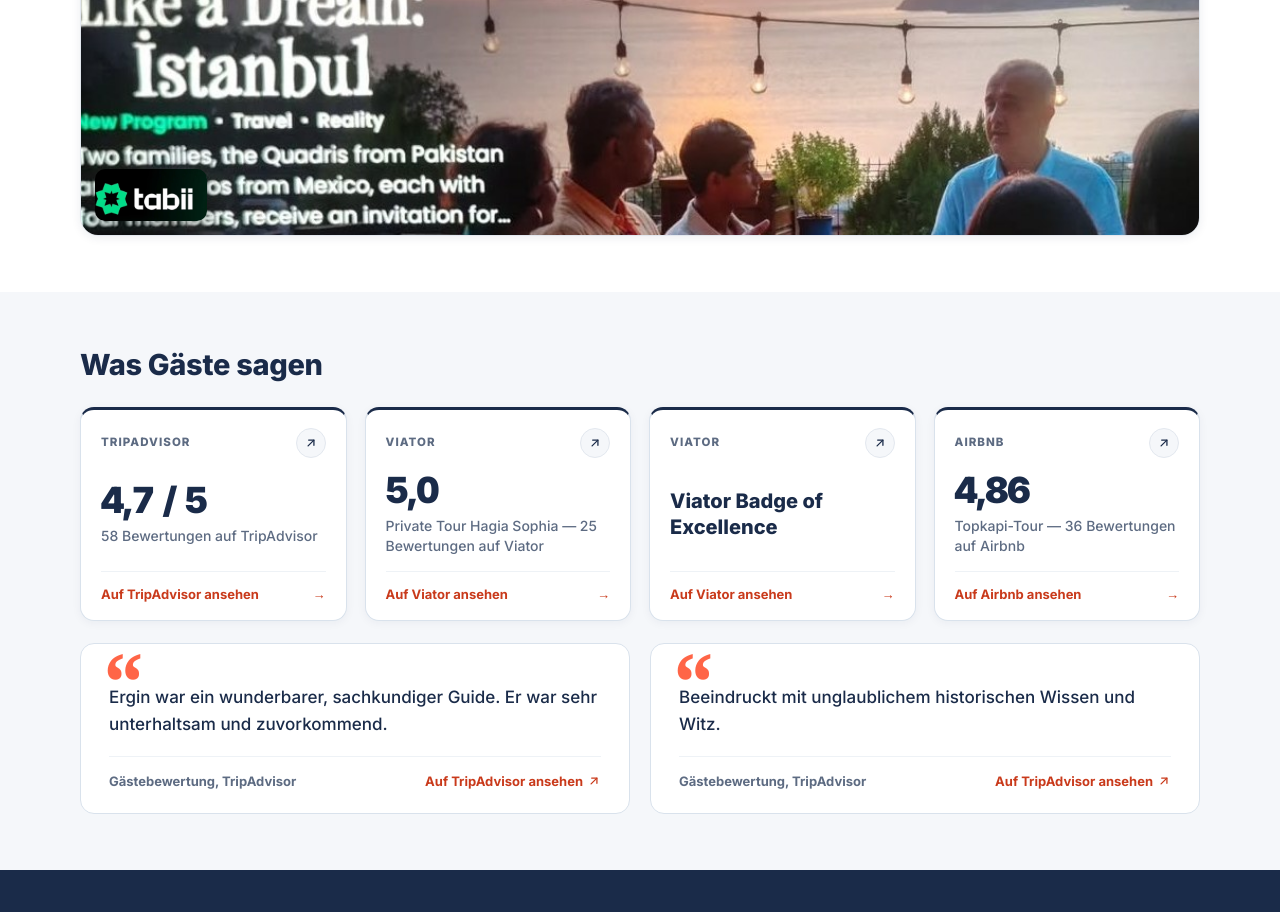
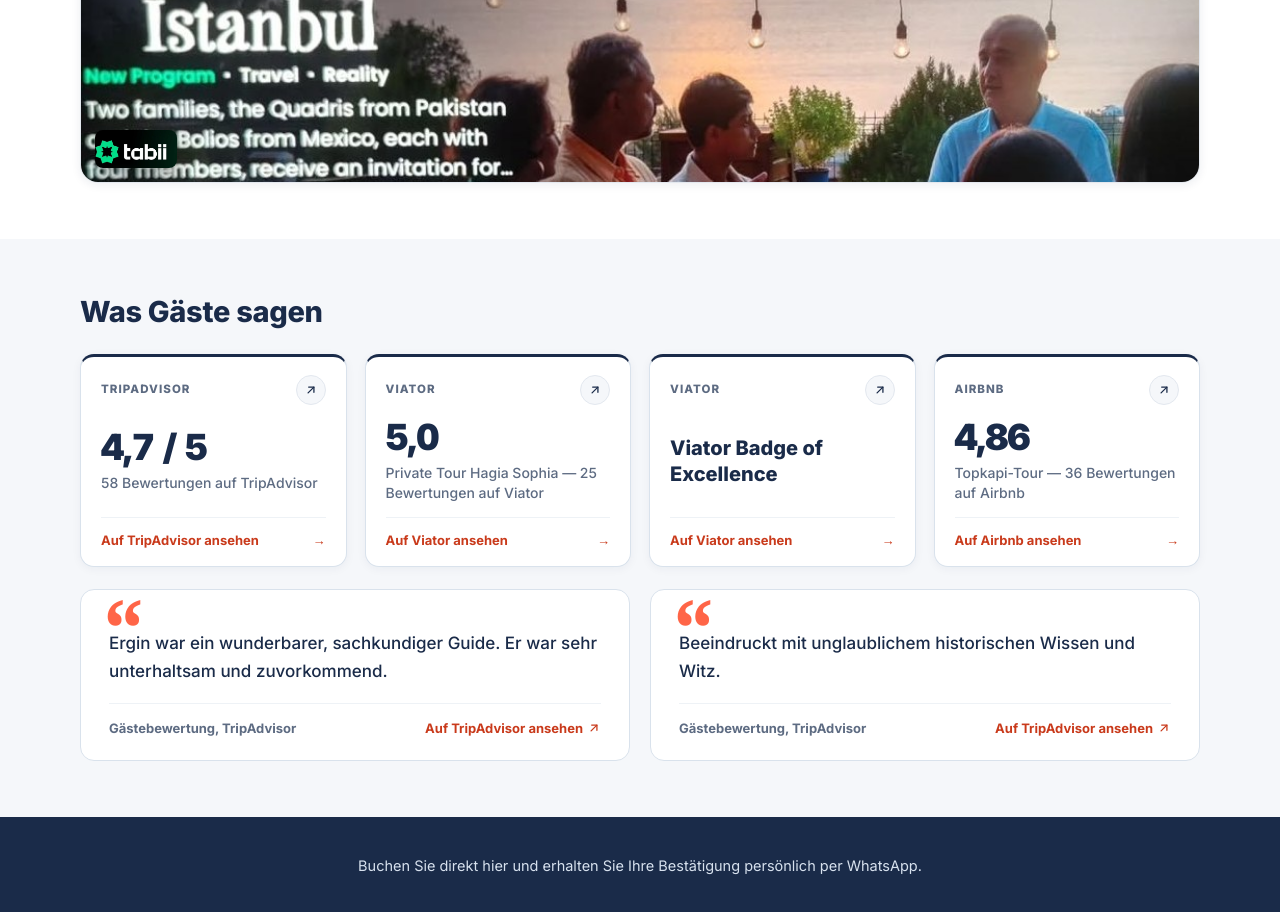
Before and after one commit to 7amed3li/oligarch-travel, a Next.js app: page /de in a window 1280 px wide. Shown: the part 4700-5612 px from the top of the page. Built offline with nearby package versions, Linux system fonts and the light colour scheme.

Commit message:
tabii card: link to the /tr/ watch page (the /ar/ path 404s in Turkey), wider scene crop with the full title and faces, smaller logo badge

```diff
--- a/app/globals.css
+++ b/app/globals.css
@@ -1524,8 +1524,8 @@ html.splash-done .ss-root{display:none!important}
    sits inside the picture, and the whole card opens the film page. ---- */
 .tabii-card{position:relative;display:block;margin-top:18px;border-radius:18px;overflow:hidden;border:1px solid var(--line);box-shadow:var(--shadow)}
 .tabii-scene{display:block;width:100%;height:auto}
-.tabii-badge{position:absolute;left:14px;bottom:14px;height:52px;width:auto;border-radius:10px;box-shadow:0 8px 20px rgba(0,0,0,.35)}
-@media(max-width:640px){.tabii-badge{height:40px;left:10px;bottom:10px}}
+.tabii-badge{position:absolute;left:14px;bottom:14px;height:38px;width:auto;border-radius:8px;box-shadow:0 8px 20px rgba(0,0,0,.35)}
+@media(max-width:640px){.tabii-badge{height:30px;left:10px;bottom:10px}}
 
 /* ---- Language flags (inline SVG, identical on every platform) ---- */
 .flag-ic{display:inline-flex;width:20px;height:15px;border-radius:3px;overflow:hidden;flex:none;box-shadow:inset 0 0 0 1px rgba(26,43,73,.14)}
--- a/components/HomePage.tsx
+++ b/components/HomePage.tsx
@@ -101,7 +101,7 @@ export default function HomePage({ locale, prices }: { locale: Locale; prices: P
           <p className="sec-sub">{u.tabii_text}</p>
           <a
             className="tabii-card"
-            href="https://www.tabii.com/ar/watch/182973"
+            href="https://www.tabii.com/tr/watch/182973"
             target="_blank"
             rel="noopener"
           >
```
Also changed, not shown: public/img/tabii-scene.jpg.
